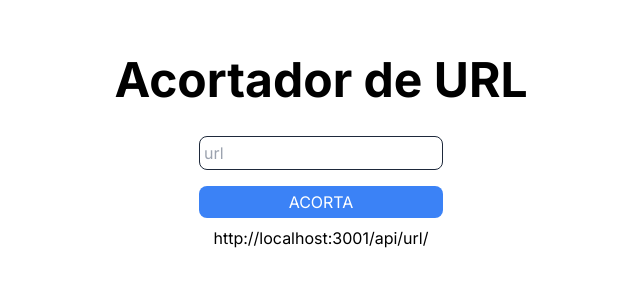
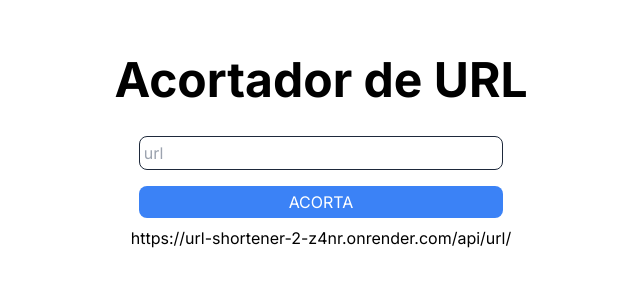
Before and after one commit to CristianMozetich/Url-Shortener, a Next.js app in the folder frontend/: page / in a window 1280 px wide. Shown: the top 300 px of the page, without its empty margins (319-959 px from the left). Built offline with nearby package versions, Linux system fonts and the light colour scheme.

Commit message:
url-shortener

```diff
--- a/frontend/src/app/components/urlform/UrlForm.jsx
+++ b/frontend/src/app/components/urlform/UrlForm.jsx
@@ -11,7 +11,7 @@ export default function UrlForm() {
 
         const url = inputRef.current.value;
 
-        await fetch("http://localhost:3001/api/url", {
+        await fetch("https://url-shortener-2-z4nr.onrender.com/api/url", {
             method: "POST",
             headers: {
                 "Content-Type": "application/json",
@@ -35,8 +35,8 @@ export default function UrlForm() {
         placeholder="url"
       />
       <button className="m-2 p-1 bg-blue-500 text-white rounded-lg">ACORTA</button>
-      <Link href={`http://localhost:3001/api/url/${shortUrl}`}>
-        http://localhost:3001/api/url/{shortUrl}
+      <Link href={`https://url-shortener-2-z4nr.onrender.com/api/url/${shortUrl}`}>
+        https://url-shortener-2-z4nr.onrender.com/api/url/{shortUrl}
       </Link>
     </form>
   );
--- a/frontend/src/app/pages/[shortId].js
+++ b/frontend/src/app/pages/[shortId].js
@@ -1,6 +1,6 @@
 export async function getServerSideProps({ params }) {
     const { shortId } = params;
-    const res = await fetch(`http://localhost:3001/api/url/${shortId}`);
+    const res = await fetch(`https://url-shortener-2-z4nr.onrender.com/api/url/${shortId}`);
     const data = await res.json();
     return { props: { data } };
 
```
